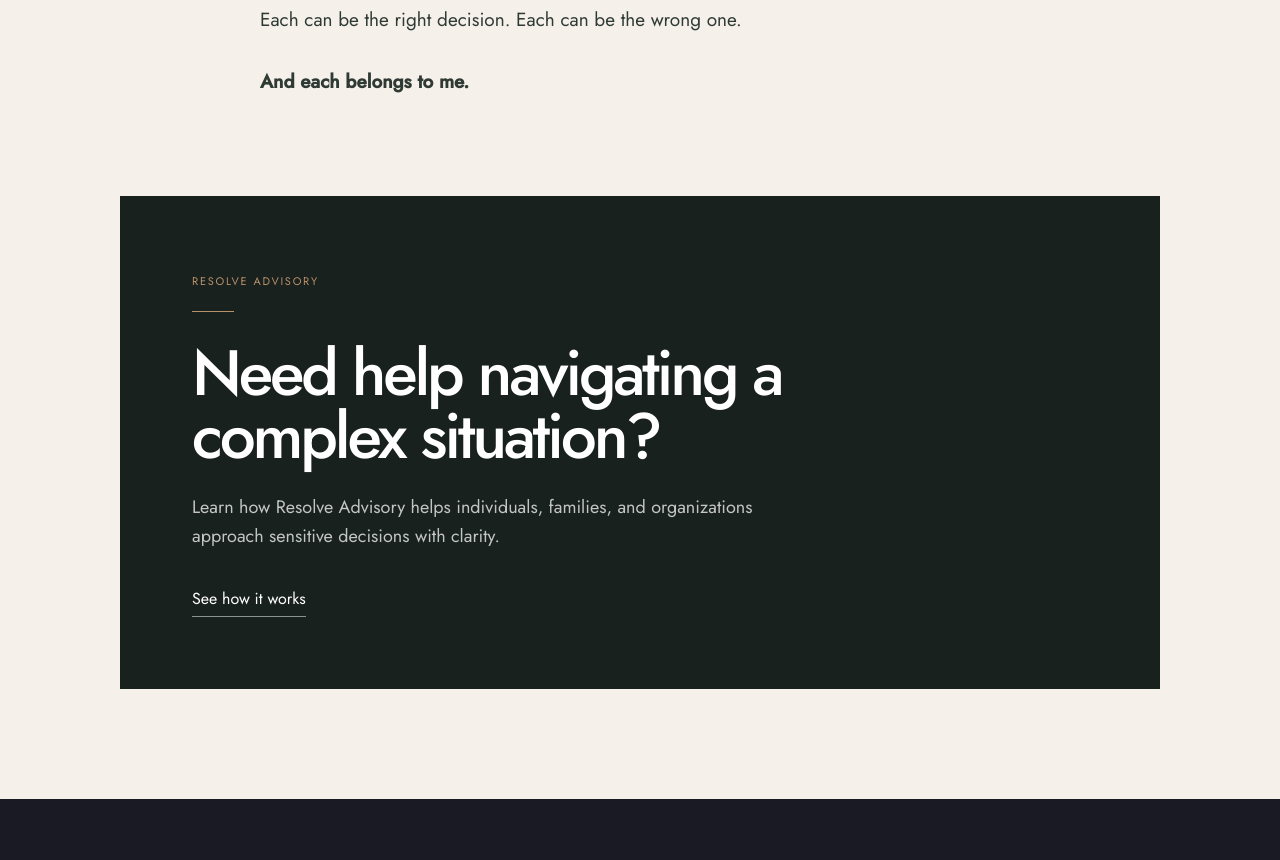
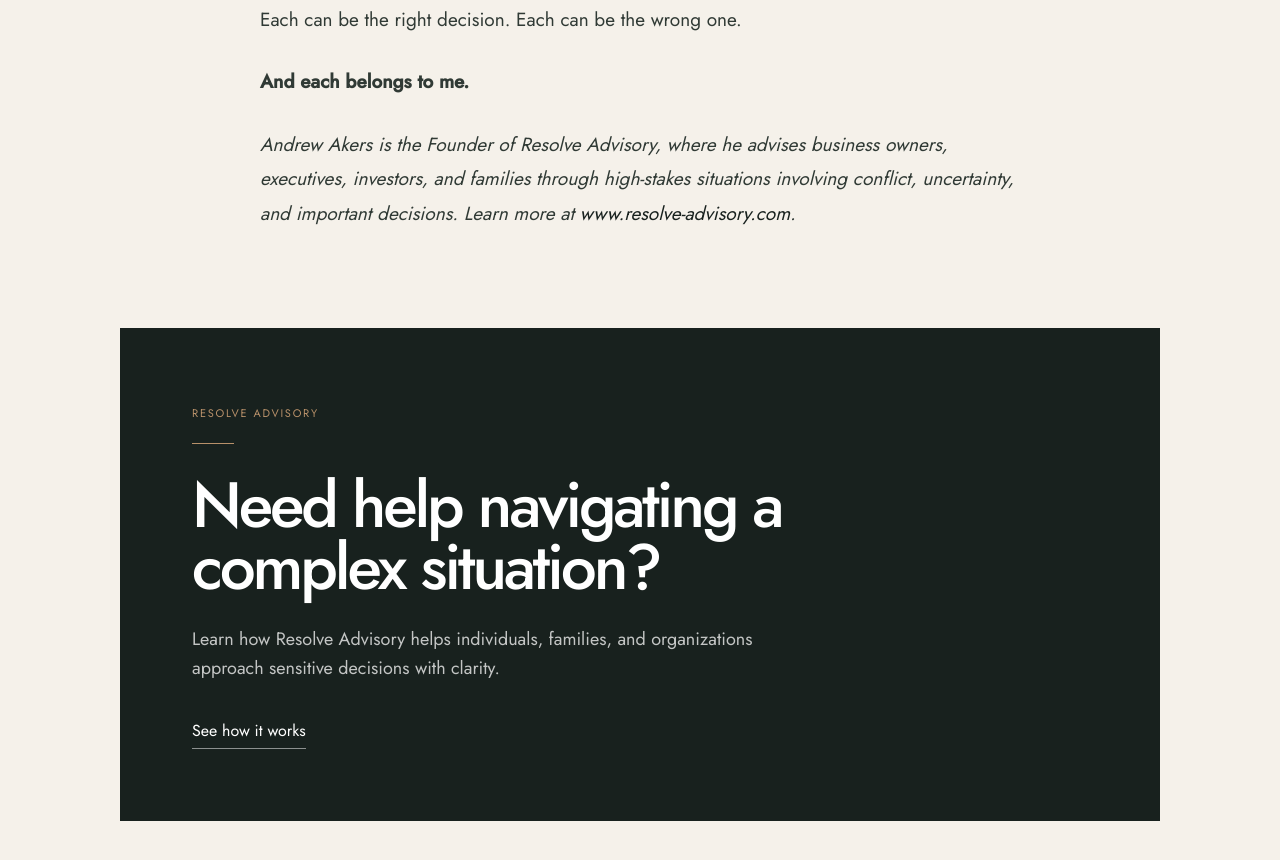
Before and after one commit to iMaxDigital-com/resolve-llc, an Eleventy site: page src/posts/when-doing-nothing-is-actually-a-decision.md in a window 1280 px wide. Shown: the part 5697-6557 px from the top of the page. Built offline with nearby package versions, Linux system fonts and the light colour scheme; Eleventy itself is replaced by a stand-in of ours; files that its build step writes are made by us from their sources; a script that the page names is missing.

Commit message:
Update Insight “when-doing-nothing-is-actually-a-decision”

```diff
--- a/src/posts/when-doing-nothing-is-actually-a-decision.md
+++ b/src/posts/when-doing-nothing-is-actually-a-decision.md
@@ -84,3 +84,5 @@ published: true
 <p>Each can be the right decision. Each can be the wrong one.</p>
 
 <p><strong>And each belongs to me.</strong></p>
+
+<p><em>Andrew Akers is the Founder of Resolve Advisory, where he advises business owners, executives, investors, and families through high-stakes situations involving conflict, uncertainty, and important decisions. Learn more at <a href="https://www.resolve-advisory.com">www.resolve-advisory.com</a>.</em></p>
```
